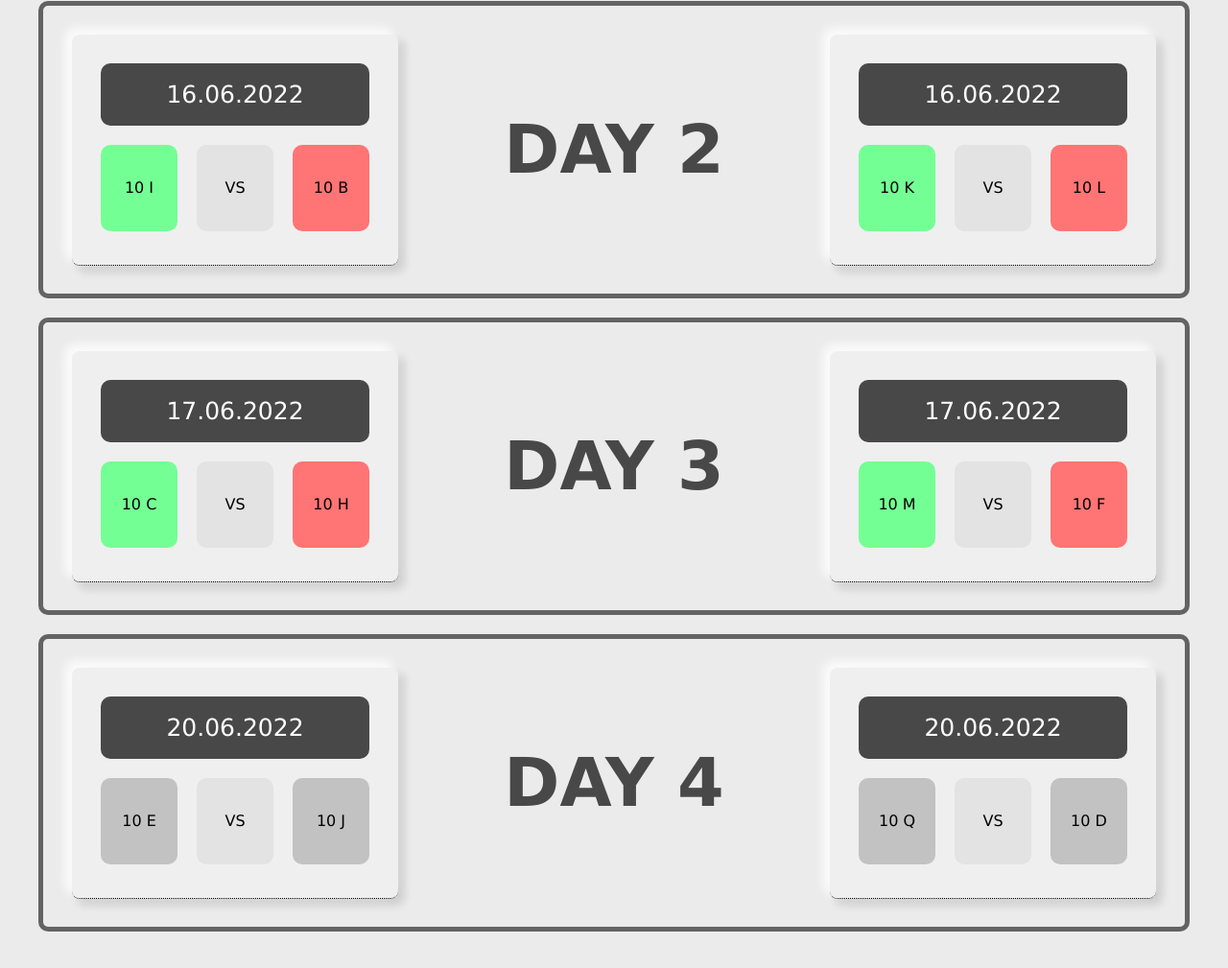
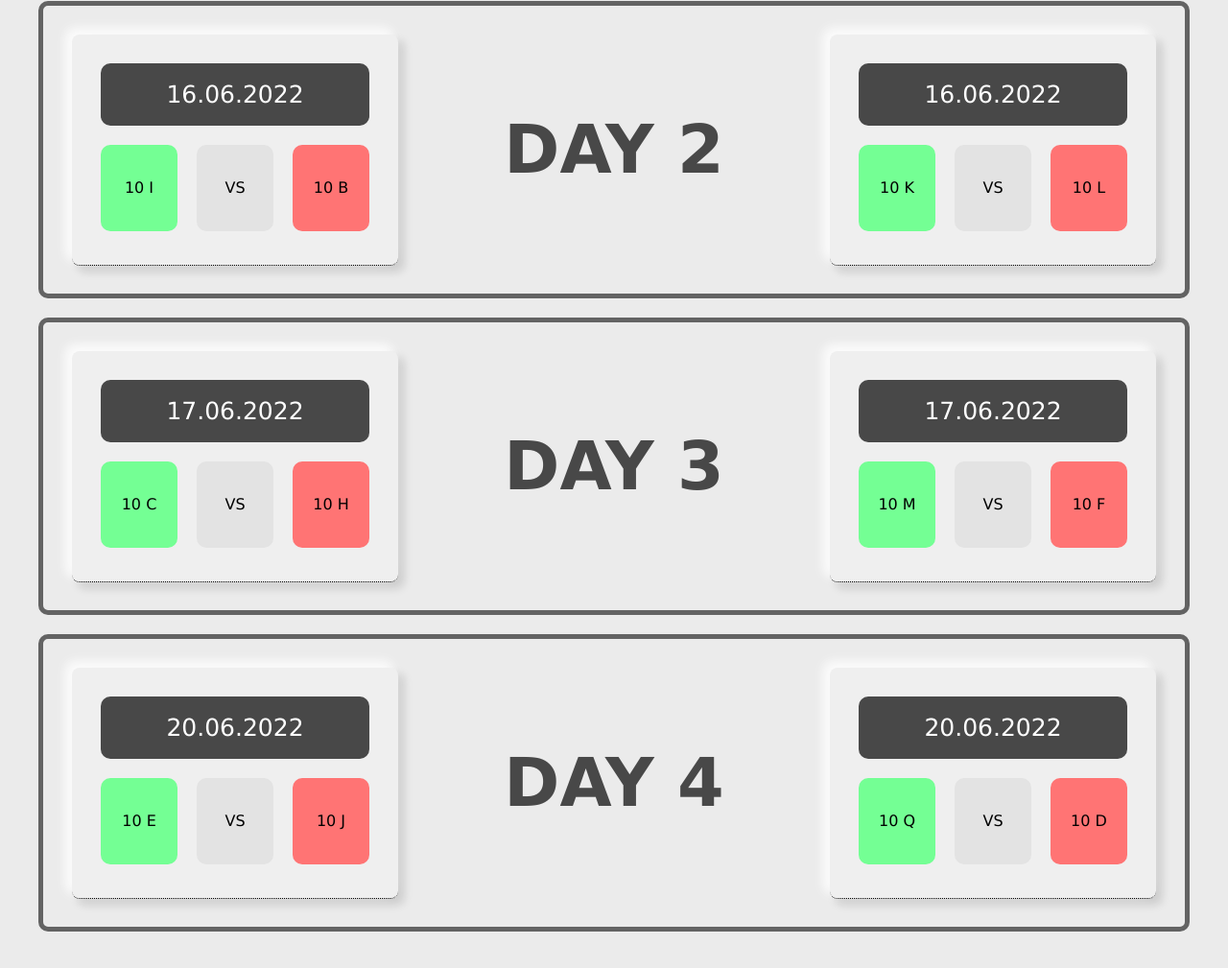
Before and after one commit to AbinavPallathoor/InterClassFootball-Brackets, a plain HTML site: page index.html in a window 1280 px wide. Shown: the part 640-1649 px from the top of the page at 96% size. Drawn offline with Linux system fonts and the light colour scheme.

Commit message:
Update index.html

```diff
--- a/index.html
+++ b/index.html
@@ -126,12 +126,12 @@
             </div>
 
             <div class="sections">
-                <div class="section-left">10 E</div>
+                <div class="section-left winner">10 E</div>
                 <div class="section-right vs">VS</div>
-                <div class="section-right">10 J</div>
+                <div class="section-right looser">10 J</div>
             </div>
 
-            <span class="tooltiptext">Pending</span>
+            <span class="tooltiptext">Methla 1 Goal<br>MVP: Methla</span>
 
         </div>
 
@@ -141,12 +141,12 @@
             </div>
 
             <div class="sections">
-                <div class="section-left">10 Q</div>
+                <div class="section-left winner">10 Q</div>
                 <div class="section-right  vs">VS</div>
-                <div class="section-right">10 D</div>
+                <div class="section-right looser">10 D</div>
             </div>
 
-            <span class="tooltiptext">Pending</span>
+            <span class="tooltiptext">Waiz 2 Goal<br>MVP: Waiz</span>
 
         </div>
 
```
